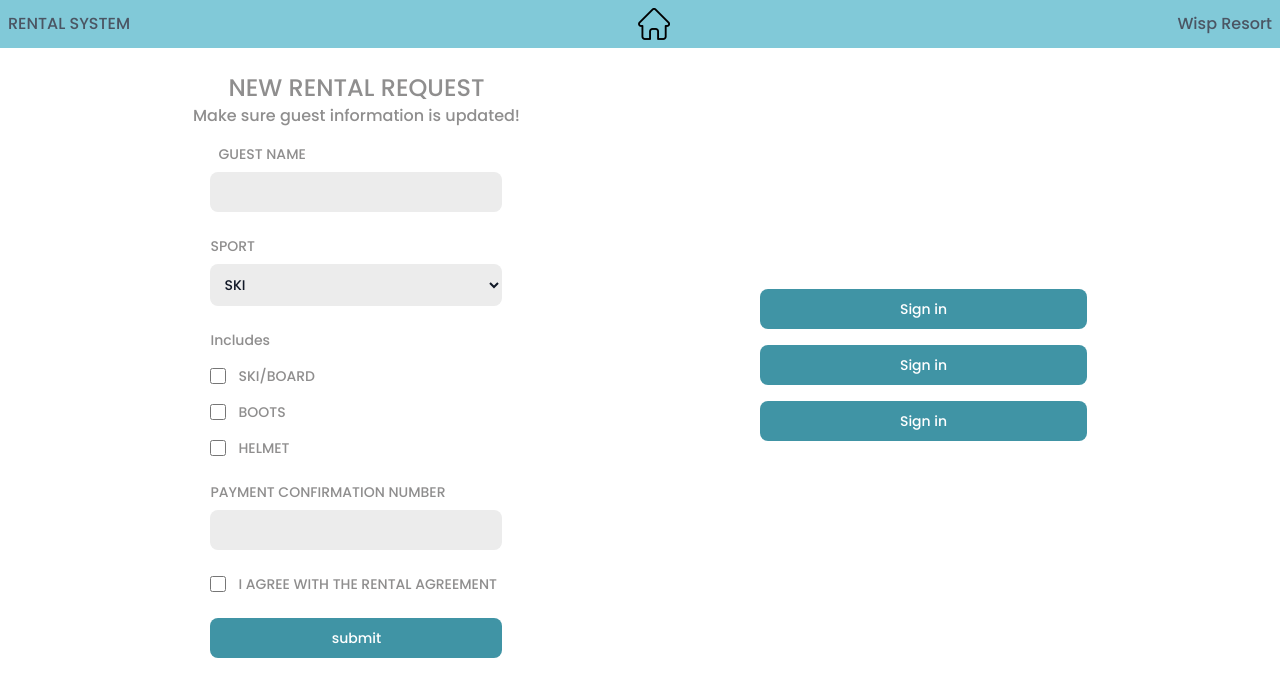
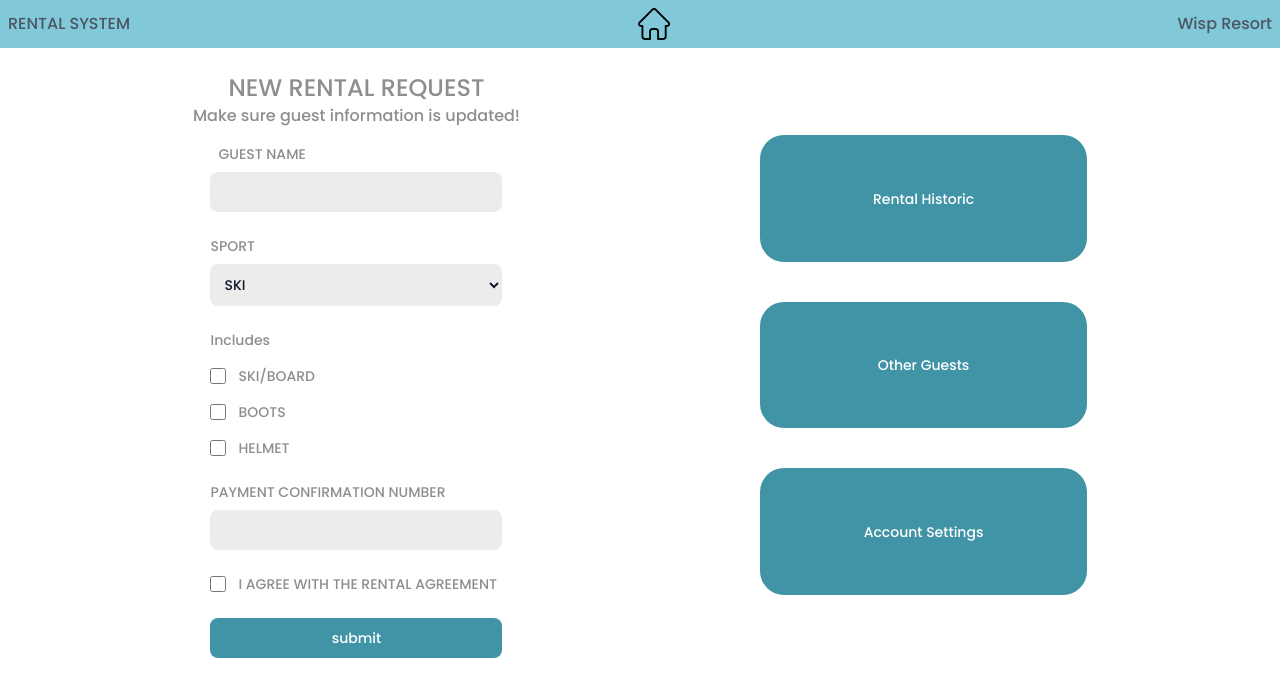
Before and after one commit to GustavoBeretta/Ski-Rental-System-Web, a Next.js app in the folder rental-system/: page / in a window 1280 px wide. Shown: the top 696 px of the page. Built offline with nearby package versions, Linux system fonts and the light colour scheme.

Commit message:
add changes

```diff
--- a/rental-system/src/app/page.js
+++ b/rental-system/src/app/page.js
@@ -69,10 +69,10 @@ export default function Home() {
 
           </form>
         </div>
-        <div className="flex flex-col justify-center space-y-4">
-          <button type="submit" className="text-white bg-[#4094A5] hover:bg-[#81C9D8] focus:ring-4 focus:outline-none focus:ring-primary-300 font-medium rounded-lg text-sm px-5 py-2.5 text-center">Sign in</button>
-          <button type="submit" className="text-white bg-[#4094A5] hover:bg-[#81C9D8] focus:ring-4 focus:outline-none focus:ring-primary-300 font-medium rounded-lg text-sm px-5 py-2.5 text-center">Sign in</button>
-          <button type="submit" className="text-white bg-[#4094A5] hover:bg-[#81C9D8] focus:ring-4 focus:outline-none focus:ring-primary-300 font-medium rounded-lg text-sm px-5 py-2.5 text-center">Sign in</button>
+        <div className="flex flex-col justify-center py-10 space-y-10">
+          <button type="submit" className="text-white bg-[#4094A5] hover:bg-[#81C9D8] focus:ring-4 focus:outline-none focus:ring-primary-300 font-medium rounded-3xl text-sm px-5 py-2.5 text-center h-1/4">Rental Historic</button>
+          <button type="submit" className="text-white bg-[#4094A5] hover:bg-[#81C9D8] focus:ring-4 focus:outline-none focus:ring-primary-300 font-medium rounded-3xl text-sm px-5 py-2.5 text-center h-1/4">Other Guests</button>
+          <button type="submit" className="text-white bg-[#4094A5] hover:bg-[#81C9D8] focus:ring-4 focus:outline-none focus:ring-primary-300 font-medium rounded-3xl text-sm px-5 py-2.5 text-center h-1/4">Account Settings </button>
         </div>
       </div>
     </main>
```
